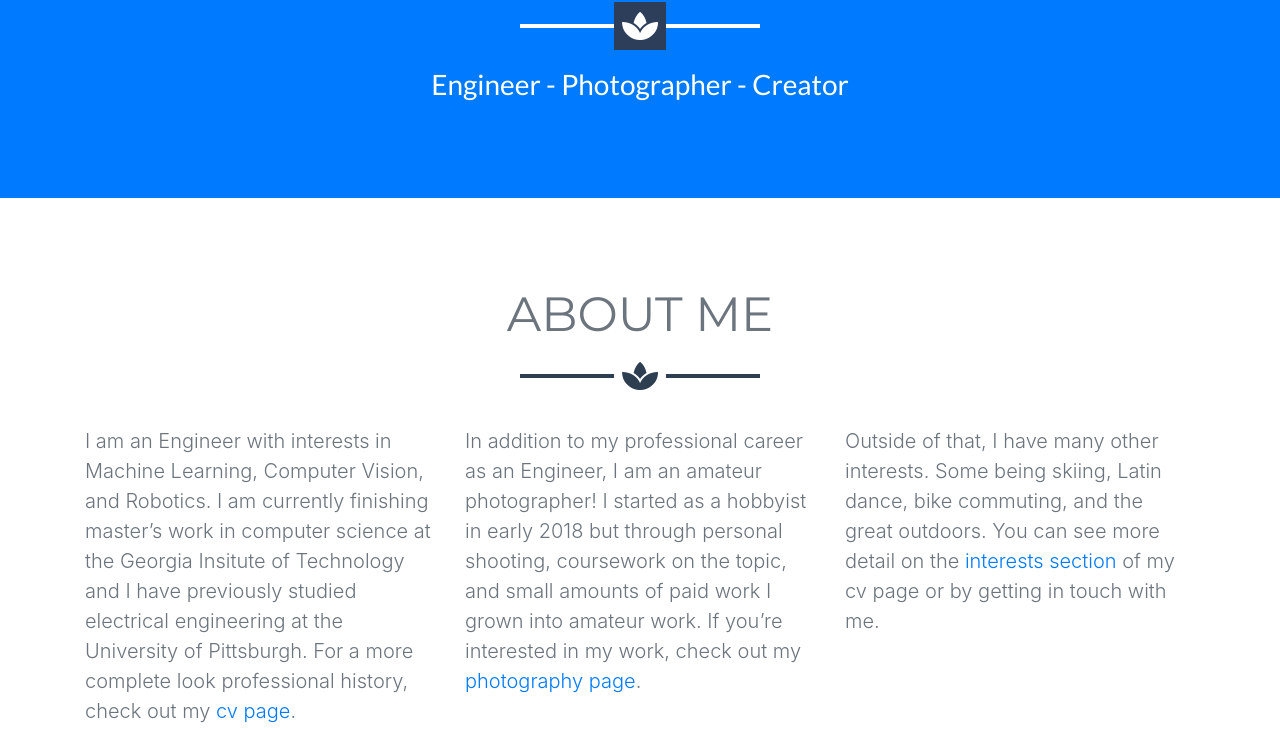
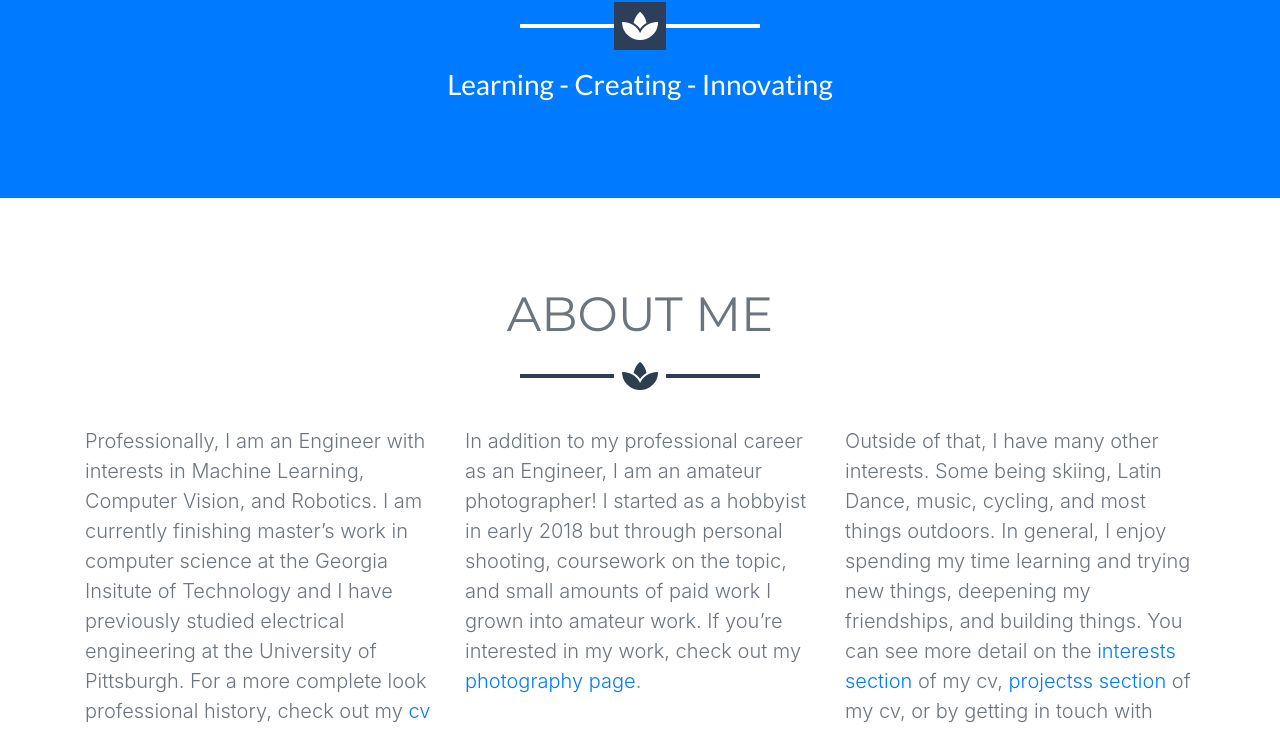
Before and after one commit to NathanielTodd/NathanielTodd.github.io, a website with bundled scripts: page index.html in a window 1280 px wide. Shown: the part 830-1560 px from the top of the page. Built offline with nearby package versions, Linux system fonts and the light colour scheme.

Commit message:
updated text

```diff
--- a/index.html
+++ b/index.html
@@ -61,7 +61,7 @@
       <img class="img-fluid mb-5 d-block mx-auto" src="img/profile.png" alt="">
       <h1 class="text-uppercase mb-0">Nathaniel Todd</h1>
     <hr class="star-light">
-      <h2 class="font-weight-light mb-0">Engineer - Photographer - Creator</h2>
+      <h2 class="font-weight-light mb-0">Learning - Creating - Innovating</h2>
     </div>
   </header>
 
@@ -72,9 +72,7 @@
       <hr class="star-dark mb-5">
       <div class="row">
         <div class="col-lg-4 mr-auto">
-          <p class="lead">I am an Engineer with interests in Machine Learning, Computer Vision, and Robotics. I am currently finishing master’s work in computer
-          science at the Georgia Insitute of Technology and I have previously studied electrical engineering at the University of Pittsburgh. For a more complete look
-          professional history, check out my
+          <p class="lead">Professionally, I am an Engineer with interests in Machine Learning, Computer Vision, and Robotics. I am currently finishing master’s work in computer science at the Georgia Insitute of Technology and I have previously studied electrical engineering at the University of Pittsburgh. For a more complete look professional history, check out my
           <a href="https://nathanieltodd.github.io/cv/" target="_blank">cv page</a>.
           </p>
         </div>
@@ -85,10 +83,11 @@
           </p>
         </div>
         <div class="col-lg-4 ml-auto">
-          <p class="lead">Outside of that, I have many other interests. Some being skiing, Latin dance, bike commuting, and the great outdoors. You can see more detail
-          on the
-          <a href="https://nathanieltodd.github.io/cv/#interests" target="_blank">interests section</a>
-          of my cv page or by getting in touch with me.
+          <p class="lead">Outside of that, I have many other interests. Some being skiing, Latin Dance, music, cycling, and most things outdoors. In general, I
+          enjoy spending my time learning and trying new things, deepening my friendships, and building things. You can see more detail on the
+          <a href="https://nathanieltodd.github.io/cv/#interests" target="_blank">interests section</a> of my cv,
+          <a href="https://nathanieltodd.github.io/cv/#projects" target="_blank">projectss section</a> of my cv,
+          or by getting in touch with through any of the links below!
           </p>
         </div>
       </div>
```
